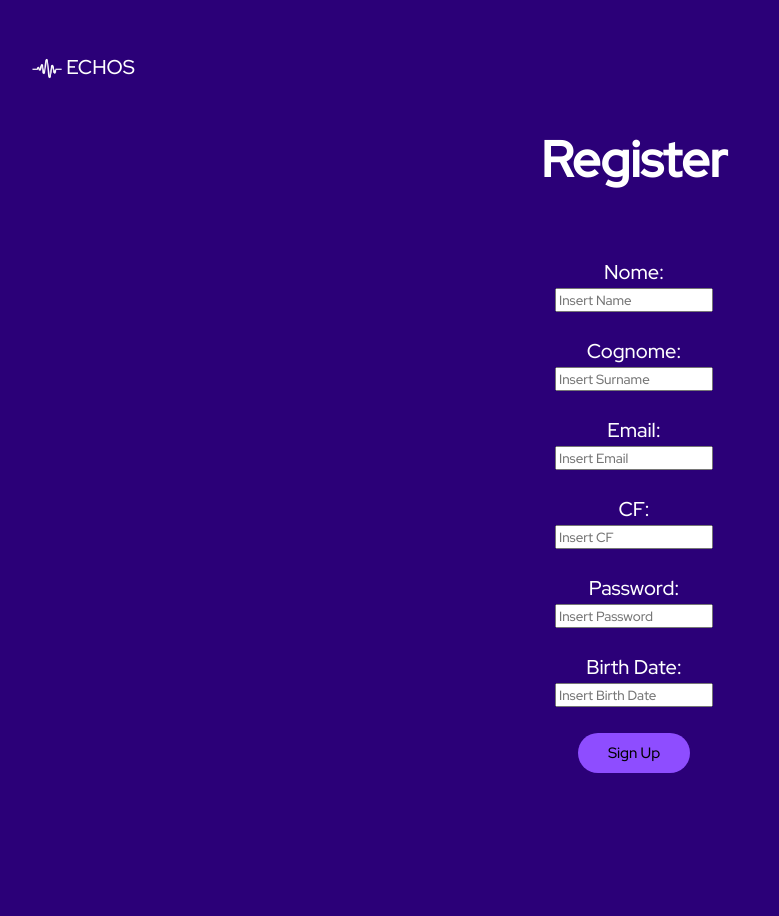
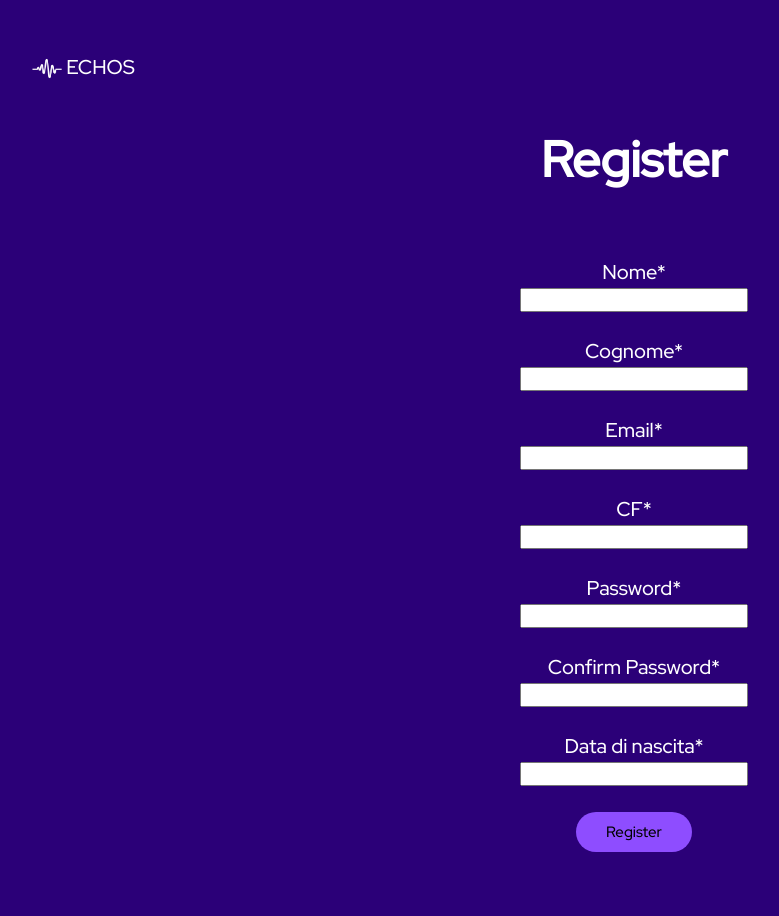
Before and after one commit to JeremyFamengo/ProgettoBD, a Flask app: page /register in a window 1280 px wide. Shown: the whole page, without its empty margins (6-785 px from the left). Before the commit the page ends 773 px from the top, so only its background shows below. Run offline with Flask 2, Linux system fonts and the light colour scheme; some libraries are stand-ins or nearby versions.

Commit message:
added correct registration

```diff
--- a/templates/register.html
+++ b/templates/register.html
@@ -19,25 +19,30 @@
 <fieldset>
     <form action="/register" method="POST">
         <p>
-        <label for="nome">Nome:</label><br>
-        <input name="nome" type="text" placeholder="Insert Name"><br><br>
+            {{ form.hidden_tag() }}
 
-        <label for="cognome">Cognome:</label><br>
-        <input name="cognome" type="text" placeholder="Insert Surname"><br><br>
+            {{ form.nome.label }} <br>
+            {{ form.nome(size=30, class="form") }} <br><br>
 
-        <label for="mail">Email:</label><br>
-        <input name="mail" type="text" placeholder="Insert Email"><br><br>
+            {{ form.cognome.label }} <br>
+            {{ form.cognome(size=30, class="form") }} <br><br>
 
-        <label for="cf">CF:</label><br>
-        <input name="cf" type="text" placeholder="Insert CF"><br><br>
+            {{ form.email.label }} <br>
+            {{ form.email(size=30, class="form") }} <br><br>
 
-        <label for="psw">Password:</label><br>
-        <input name="psw" type="password" placeholder="Insert Password"><br><br>
+            {{ form.cf.label }} <br>
+            {{ form.cf(size=30, class="form") }} <br><br>
 
-        <label for="data_di_nascita">Birth Date:</label><br>
-        <input name="data_di_nascita" type="text" placeholder="Insert Birth Date"><br><br>
+            {{ form.psw.label }} <br>
+            {{ form.psw(size=30, class="form") }} <br><br>
 
-        <input type="submit" value="Sign Up" class="button-2">
+            {{ form.psw2.label }} <br>
+            {{ form.psw2(size=30, class="form") }} <br><br>
+
+            {{ form.data_di_nascita.label }} <br>
+            {{ form.data_di_nascita(size=30, class="form") }} <br><br>
+
+            {{ form.submit(size=30, class="button-2") }} <br><br>
         </p>
     </form>
 </fieldset>
```
